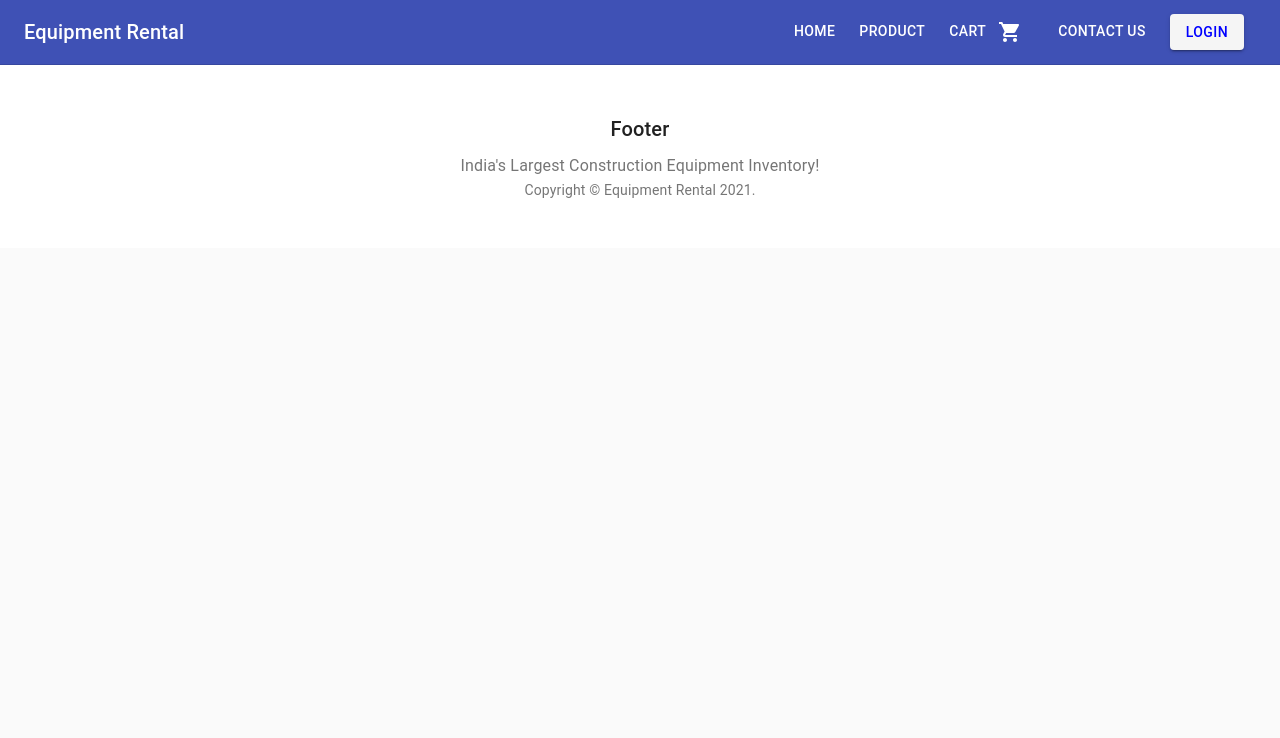
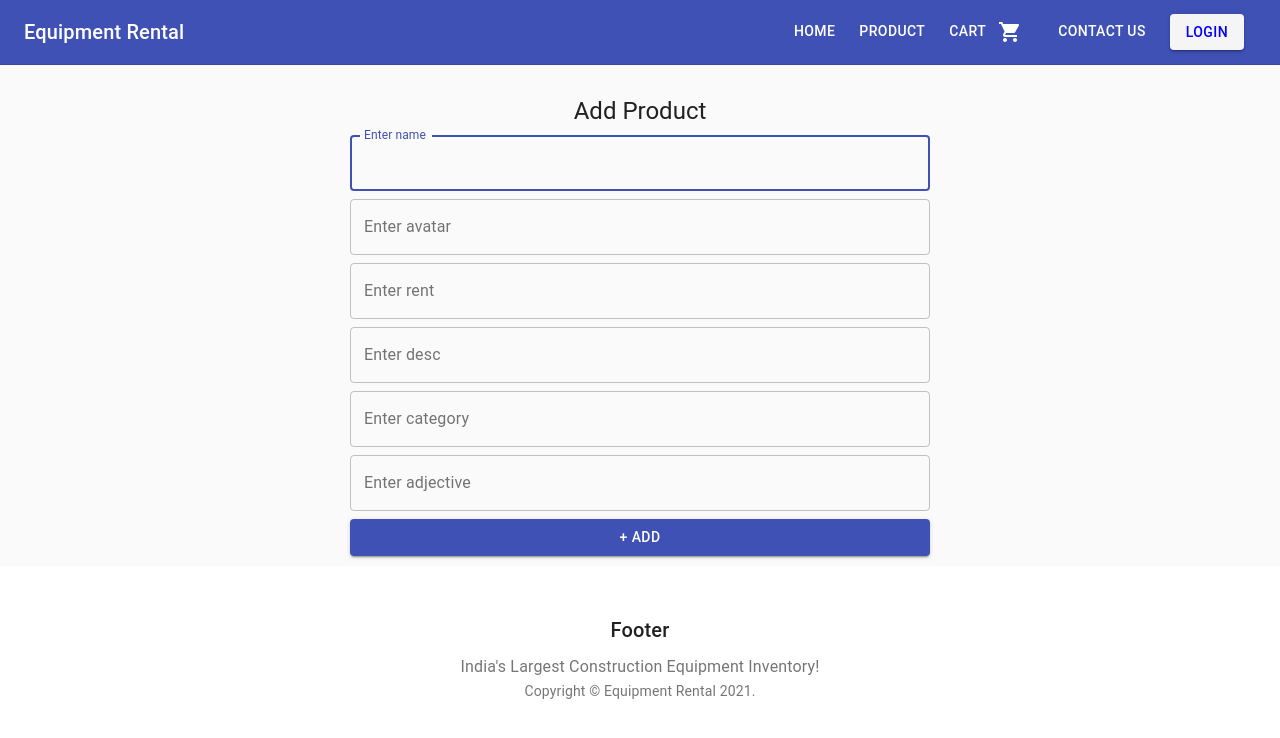
Before and after one commit to Shrikrishnaprasad/guvi-hackathon2-frontend, a React (Create React App) app: page /addProduct in a window 1280 px wide. Shown: the top 738 px of the page. Built offline with nearby package versions, Linux system fonts and the light colour scheme; no server answers.

Commit message:
added - crud for products

```diff
--- a/package.json
+++ b/package.json
@@ -6,17 +6,19 @@
   "main": "src/index.js",
   "dependencies": {
     "@date-io/date-fns": "1.3.13",
+    "@hookform/resolvers": "2.7.1",
     "@material-ui/core": "4.12.2",
     "@material-ui/icons": "4.11.2",
     "@material-ui/lab": "4.0.0-alpha.60",
     "@material-ui/pickers": "3.3.10",
     "date-fns": "2.23.0",
     "markdown-to-jsx": "7.1.3",
-    "moment": "2.29.1",
     "react": "17.0.2",
     "react-dom": "17.0.2",
+    "react-hook-form": "7.12.2",
     "react-router-dom": "5.2.0",
-    "react-scripts": "4.0.0"
+    "react-scripts": "4.0.0",
+    "yup": "0.32.9"
   },
   "devDependencies": {
     "@babel/runtime": "7.13.8",
--- a/src/App.js
+++ b/src/App.js
@@ -10,6 +10,8 @@ import Contact from "./Contact";
 import { useEffect, useState } from "react";
 import Cart from "./Cart/Cart";
 import ProductDetails from "./Product/ProductDetails";
+import { AddProduct } from "./Product/AddProduct";
+import { EditProduct } from "./Product/EditProduct";
 
 export default function App() {
   const [user, setUser] = useState("admin");
@@ -41,6 +43,12 @@ export default function App() {
         <Route path="/signup">
           <SignUp />
         </Route>
+        <Route path="/addProduct">
+          <AddProduct />
+        </Route>
+        <Route path="/editProduct/:id">
+          <EditProduct />
+        </Route>
         <Route path="/product">
           <Product cartCount={cartCount} setCartCount={setCartCount} />
         </Route>
--- /dev/null
+++ b/src/Product/AddProduct.js
@@ -0,0 +1,119 @@
+import { Button, Typography, TextField } from "@material-ui/core";
+import { useHistory } from "react-router-dom";
+import { useForm } from "react-hook-form";
+import { yupResolver } from "@hookform/resolvers/yup";
+
+import * as yup from "yup";
+
+const ProductData = yup.object().shape({
+  name: yup.string().required().min(5).max(30, "Keep it short"),
+  avatar: yup.string().required(),
+  rent: yup.number().required().positive().min(1),
+  desc: yup.string().required().min(25),
+  category: yup.string().required(),
+  adjective: yup.string().required()
+});
+
+export function AddProduct() {
+  const {
+    register,
+    handleSubmit,
+    formState: { errors }
+  } = useForm({
+    resolver: yupResolver(ProductData)
+  });
+  const history = useHistory();
+
+  const addProd = (data) => {
+    console.log("form data", data);
+    fetch("https://60c83b2fafc88600179f660c.mockapi.io/user/product", {
+      method: "POST",
+      headers: {
+        "Content-Type": "application/json"
+      },
+      body: JSON.stringify(data)
+    })
+      .then((data) => data.json())
+      .then((data) => {
+        alert("Product added !!");
+        history.push("/product");
+      });
+  };
+
+  return (
+    <div style={{ padding: "10px", maxWidth: "600px", margin: "auto" }}>
+      <br />
+      <Typography variant="h5" align="center" color="textPrimary" gutterBottom>
+        Add Product
+      </Typography>
+      <div
+        className="vote-form"
+        style={{ display: "flex", flexDirection: "column", gap: "8px" }}
+      >
+        <TextField
+          autoFocus
+          variant="outlined"
+          {...register("name")}
+          error={errors?.name?.message}
+          helperText={errors?.name?.message}
+          label="Enter name"
+        />
+        <TextField
+          variant="outlined"
+          {...register("avatar")}
+          error={errors?.avatar?.message}
+          helperText={errors?.avatar?.message}
+          label="Enter avatar"
+          type="url"
+        />
+
+        <TextField
+          variant="outlined"
+          {...register("rent")}
+          error={errors?.rent?.message}
+          helperText={errors?.rent?.message}
+          label="Enter rent"
+          type="number"
+        />
+        <TextField
+          variant="outlined"
+          {...register("desc")}
+          error={errors?.desc?.message}
+          helperText={errors?.desc?.message}
+          label="Enter desc"
+          multiline
+          maxRows={3}
+        />
+        <TextField
+          variant="outlined"
+          {...register("category")}
+          error={errors?.category?.message}
+          helperText={errors?.category?.message}
+          label="Enter category"
+        />
+        <TextField
+          variant="outlined"
+          {...register("adjective")}
+          error={errors?.adjective?.message}
+          helperText={errors?.adjective?.message}
+          label="Enter adjective"
+        />
+
+        <Button
+          onClick={handleSubmit(addProd)}
+          variant="contained"
+          color="primary"
+        >
+          + Add
+        </Button>
+      </div>
+    </div>
+  );
+}
+
+// .then((result) => setPoll(result))
+// .catch((err) => setPoll(intialPoll))
+
+// if( errors.color && error.color.message){
+//   errors = error.color.message
+// }
--- a/src/Product/CardItem.js
+++ b/src/Product/CardItem.js
@@ -8,7 +8,12 @@ import {
   Button
 } from "@material-ui/core";
 import Typography from "@material-ui/core/Typography";
-import { AddShoppingCart, RemoveShoppingCart } from "@material-ui/icons";
+import {
+  AddShoppingCart,
+  Create,
+  DeleteForever,
+  RemoveShoppingCart
+} from "@material-ui/icons";
 import { useHistory } from "react-router-dom";
 
 const useStyles = makeStyles({
@@ -38,6 +43,16 @@ export default function CardItem({ id, product, getProduct }) {
       .then((data) => {
         getProduct();
         isCart ? alert("Added to cart !!") : alert("Removed from cart !!");
+      });
+  };
+  const deleteProduct = (id) => {
+    fetch(`https://60c83b2fafc88600179f660c.mockapi.io/user/product/${id}`, {
+      method: "DELETE"
+    })
+      .then((data) => data.json())
+      .then((data) => {
+        getProduct();
+        alert("Product deleted !");
       });
   };
   return (
@@ -76,6 +91,15 @@ export default function CardItem({ id, product, getProduct }) {
         >
           {!product.isCart ? <AddShoppingCart /> : <RemoveShoppingCart />}
         </Button>
+        <Button
+          color="primary"
+          onClick={() => history.push(`/editProduct/${product.id}`)}
+        >
+          <Create />
+        </Button>
+        <Button color="secondary" onClick={() => deleteProduct(product.id)}>
+          <DeleteForever />
+        </Button>
       </CardActions>
     </Card>
   );
--- /dev/null
+++ b/src/Product/EditProduct.js
@@ -0,0 +1,151 @@
+import { Button, Typography, TextField } from "@material-ui/core";
+import { useHistory, useParams } from "react-router-dom";
+import { useForm } from "react-hook-form";
+import { yupResolver } from "@hookform/resolvers/yup";
+
+import * as yup from "yup";
+import { useEffect, useState } from "react";
+
+const ProductData = yup.object().shape({
+  name: yup.string().required().min(5).max(30, "Keep it short"),
+  avatar: yup.string().required(),
+  rent: yup.number().required().positive().min(1),
+  desc: yup.string().required().min(25),
+  category: yup.string().required(),
+  adjective: yup.string().required()
+});
+
+export function EditProduct() {
+  const {
+    register,
+    handleSubmit,
+    formState: { errors }
+  } = useForm({
+    resolver: yupResolver(ProductData)
+  });
+  const history = useHistory();
+  const { id } = useParams();
+
+  const editProd = (data) => {
+    console.log("form data", data);
+    fetch(`https://60c83b2fafc88600179f660c.mockapi.io/user/product/${id}`, {
+      method: "PUT",
+      headers: {
+        "Content-Type": "application/json"
+      },
+      body: JSON.stringify(data)
+    })
+      .then((data) => data.json())
+      .then((data) => {
+        alert("Product Updated !!");
+        history.push("/product");
+      });
+  };
+  const [product, setProduct] = useState({});
+  useEffect(() => {
+    loadProduct(id);
+  }, []);
+
+  function loadProduct(id) {
+    // Filter the contestant in the API
+    fetch(`https://60c83b2fafc88600179f660c.mockapi.io/user/product/${id}`, {
+      method: "GET"
+    })
+      .then((data) => data.json())
+      .then((data) => {
+        //console.log("Company", data);
+        setProduct(data);
+      });
+  }
+
+  return (
+    <div style={{ padding: "10px", maxWidth: "600px", margin: "auto" }}>
+      <br />
+      <Typography variant="h5" align="center" color="textPrimary" gutterBottom>
+        Update Products
+      </Typography>
+      {!product.id && <h1 style={{ textAlign: "center" }}>Loading ...</h1>}
+      {product.id && (
+        <div
+          className="vote-form"
+          style={{ display: "flex", flexDirection: "column", gap: "8px" }}
+        >
+          <TextField
+            autoFocus
+            variant="outlined"
+            {...register("name")}
+            error={errors?.name?.message}
+            helperText={errors?.name?.message}
+            defaultValue={product.name}
+            label="Enter name"
+          />
+          <TextField
+            autoFocus
+            variant="outlined"
+            {...register("avatar")}
+            error={errors?.avatar?.message}
+            helperText={errors?.avatar?.message}
+            defaultValue={product.avatar}
+            label="Enter avatar"
+            type="url"
+          />
+
+          <TextField
+            autoFocus
+            variant="outlined"
+            {...register("rent")}
+            error={errors?.rent?.message}
+            helperText={errors?.rent?.message}
+            defaultValue={product.rent}
+            label="Enter rent"
+            type="number"
+          />
+          <TextField
+            autoFocus
+            variant="outlined"
+            {...register("desc")}
+            error={errors?.desc?.message}
+            helperText={errors?.desc?.message}
+            defaultValue={product.desc}
+            label="Enter desc"
+            multiline
+            maxRows={3}
+          />
+          <TextField
+            autoFocus
+            variant="outlined"
+            {...register("category")}
+            error={errors?.category?.message}
+            helperText={errors?.category?.message}
+            defaultValue={product.category}
+            label="Enter category"
+          />
+          <TextField
+            autoFocus
+            variant="outlined"
+            {...register("adjective")}
+            error={errors?.adjective?.message}
+            helperText={errors?.adjective?.message}
+            defaultValue={product.adjective}
+            label="Enter adjective"
+          />
+
+          <Button
+            onClick={handleSubmit(editProd)}
+            variant="contained"
+            color="primary"
+          >
+            Update
+          </Button>
+        </div>
+      )}
+    </div>
+  );
+}
+
+// .then((result) => setPoll(result))
+// .catch((err) => setPoll(intialPoll))
+
+// if( errors.color && error.color.message){
+//   errors = error.color.message
+// }
--- a/src/Product/Product.js
+++ b/src/Product/Product.js
@@ -7,6 +7,7 @@ import Typography from "@material-ui/core/Typography";
 import { makeStyles } from "@material-ui/core/styles";
 import Container from "@material-ui/core/Container";
 import CardItem from "./CardItem";
+import { useHistory } from "react-router-dom";
 
 const useStyles = makeStyles((theme) => ({
   icon: {
@@ -38,6 +39,7 @@ const useStyles = makeStyles((theme) => ({
 
 export default function Product({ cartCount, setCartCount }) {
   const classes = useStyles();
+  const history = useHistory();
   const [products, setProducts] = useState([]);
   const [productsFilter, setProductsFilter] = useState([]);
   const [category, setCategory] = useState([]);
@@ -94,6 +96,15 @@ export default function Product({ cartCount, setCartCount }) {
       <main>
         {/* Hero unit */}
         <div className={classes.heroContent}>
+          <Button
+            variant="contained"
+            size="large"
+            color="primary"
+            style={{ float: "right" }}
+            onClick={() => history.push("/addProduct")}
+          >
+            Add product
+          </Button>
           <Container maxWidth="sm">
             <Typography
               variant="h4"
@@ -103,6 +114,7 @@ export default function Product({ cartCount, setCartCount }) {
             >
               Products
             </Typography>
+
             <Typography
               variant="subtitle1"
               align="center"
```
